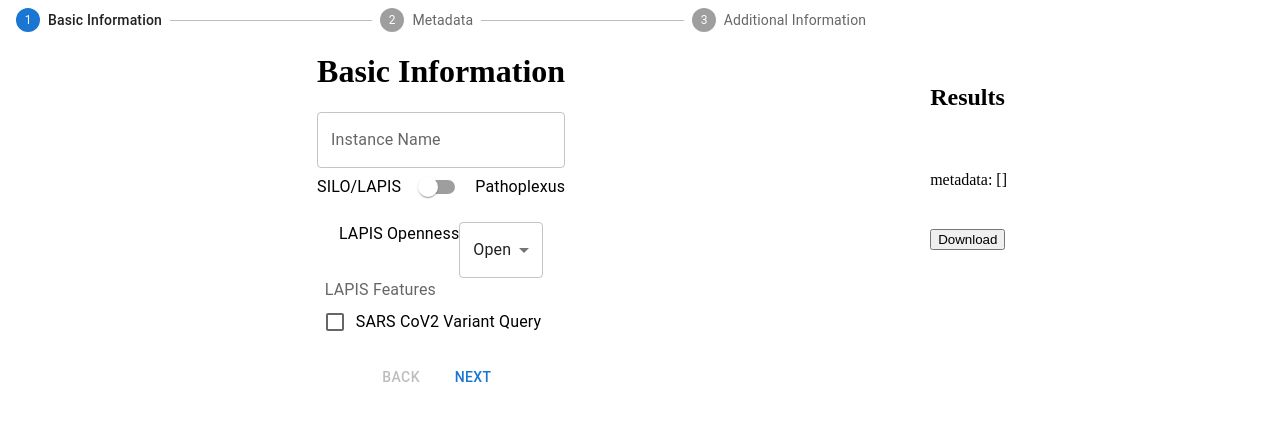
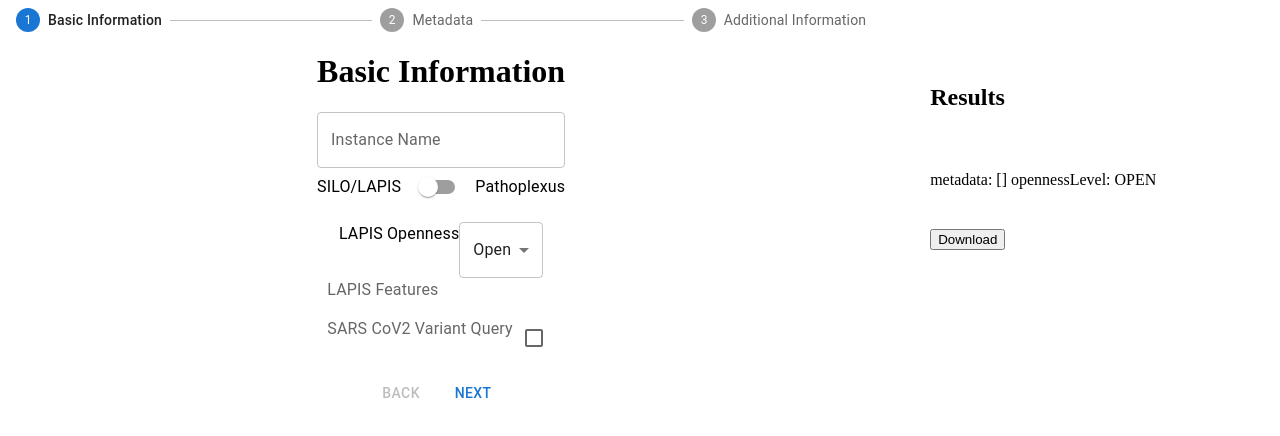
Before and after one commit to fengelniederhammer/GenSpectrumConfigGenerator, a React (Vite) app: page / in a window 1280 px wide. Both pictures are taken after a click on the button "NEW". Shown: the top 436 px of the page. Built offline with nearby package versions, Linux system fonts and the light colour scheme.

Commit message:
feat: write initial config data to context

```diff
--- a/src/BasicInformationWizard.tsx
+++ b/src/BasicInformationWizard.tsx
@@ -1,7 +1,6 @@
 import {
     Box,
     Checkbox,
-    FormControlLabel,
     FormGroup,
     FormLabel,
     MenuItem,
@@ -11,15 +10,40 @@ import {
     TextField,
     Typography,
 } from '@mui/material';
-import { LAPIS_OPENNESS_OPEN, LAPIS_OPENNESS_PROTECTED } from './configContext.tsx';
+import {
+    ConfigContext,
+    LAPIS_OPENNESS_OPEN,
+    LAPIS_OPENNESS_PROTECTED,
+    OpennessLevel,
+    PartialConfig,
+} from './configContext.tsx';
+import { useContext, useEffect } from 'react';
 
-const sarsCoV2VariantQuery = 'sarsCoV2VariantQuery';
+const features = [
+    {
+        featureName: 'sarsCoV2VariantQuery',
+        label: 'SARS CoV2 Variant Query',
+    },
+];
 
 export function BasicInformationWizard() {
+    const { config, modifyConfigField } = useContext(ConfigContext);
+
+    useEffect(() => {
+        if (config.opennessLevel === undefined) {
+            modifyConfigField('opennessLevel', LAPIS_OPENNESS_OPEN);
+        }
+    }, [config.opennessLevel, modifyConfigField]);
+
     return (
         <>
             <h1>Basic Information</h1>
-            <TextField label='Instance Name' variant='outlined' />
+            <TextField
+                label='Instance Name'
+                variant='outlined'
+                onChange={(event) => modifyConfigField('instanceName', event.target.value)}
+                defaultValue={config.instanceName ?? ''}
+            />
             <Stack direction='row' spacing={1} alignItems='center'>
                 <Typography>SILO/LAPIS</Typography>
                 <Switch />
@@ -27,15 +51,39 @@ export function BasicInformationWizard() {
             </Stack>
             <Box sx={{ display: 'flex', flexDirection: 'row', pt: 2 }}>
                 <Typography>LAPIS Openness</Typography>
-                <Select defaultValue={LAPIS_OPENNESS_OPEN}>
+                <Select
+                    defaultValue={config.opennessLevel ?? LAPIS_OPENNESS_OPEN}
+                    onChange={(event) => modifyConfigField('opennessLevel', event.target.value as OpennessLevel)}
+                >
                     <MenuItem value={LAPIS_OPENNESS_OPEN}>Open</MenuItem>
                     <MenuItem value={LAPIS_OPENNESS_PROTECTED}>Protected</MenuItem>
                 </Select>
             </Box>
-            <FormGroup>
-                <FormLabel>LAPIS Features</FormLabel>
-                <FormControlLabel control={<Checkbox />} label='SARS CoV2 Variant Query' />
-            </FormGroup>
+            <FeaturesModifier />
         </>
     );
 }
+
+function FeaturesModifier() {
+    const { config, modifyFeatureFields } = useContext(ConfigContext);
+
+    return (
+        <FormGroup>
+            <FormLabel>LAPIS Features</FormLabel>
+            {features.map(({ featureName, label }) => (
+                <Box sx={{ display: 'flex', flexDirection: 'row', pt: 2 }}>
+                    <FormLabel>{label}</FormLabel>
+                    <Checkbox
+                        key={featureName}
+                        onChange={(event) => modifyFeatureFields(featureName, event.target.checked ? 'add' : 'delete')}
+                        defaultChecked={hasFeature(config, featureName)}
+                    />
+                </Box>
+            ))}
+        </FormGroup>
+    );
+}
+
+function hasFeature(config: PartialConfig, featureName: string) {
+    return config.features?.some((feature) => feature.name === featureName) ?? false;
+}
--- a/src/configContext.tsx
+++ b/src/configContext.tsx
@@ -3,9 +3,14 @@ import { createContext, FC, PropsWithChildren, useState } from 'react';
 export const LAPIS_OPENNESS_OPEN = 'OPEN';
 export const LAPIS_OPENNESS_PROTECTED = 'PROTECTED';
 
+export type OpennessLevel = typeof LAPIS_OPENNESS_OPEN | typeof LAPIS_OPENNESS_PROTECTED;
+
 export type Config = {
+    instanceName: string;
+    opennessLevel: OpennessLevel;
     metadata: Metadata[];
     primaryKey: string;
+    features: Feature[];
 };
 
 export type PartialConfig = Partial<Config>;
@@ -14,6 +19,7 @@ export type ConfigContextType = {
     config: PartialConfig;
     addMetadata: (metadata: Metadata) => void;
     modifyConfigField: <T extends keyof Config>(field: T, value: Config[T]) => void;
+    modifyFeatureFields: (featureName: string, action: 'add' | 'delete') => void;
 };
 
 export type MetadataType = 'string' | 'date';
@@ -24,10 +30,15 @@ export type Metadata = {
     generateIndex: boolean;
 };
 
+export type Feature = {
+    name: string;
+};
+
 export const ConfigContext = createContext<ConfigContextType>({
     config: { metadata: [], primaryKey: '' },
     addMetadata: () => {},
     modifyConfigField: () => {},
+    modifyFeatureFields: () => {},
 });
 
 export const ConfigProvider: FC<PropsWithChildren<{ initialConfig: PartialConfig }>> = ({
@@ -42,6 +53,17 @@ export const ConfigProvider: FC<PropsWithChildren<{ initialConfig: PartialConfig
                 config,
                 addMetadata: (metadata) => setConfig({ ...config, metadata: [...(config.metadata ?? []), metadata] }),
                 modifyConfigField: (field, value) => setConfig({ ...config, [field]: value }),
+                modifyFeatureFields: (featureName, action) => {
+                    const features = config.features ?? [];
+
+                    const index = features.findIndex((feature) => feature.name === featureName);
+                    if (action === 'add' && index === -1) {
+                        features.push({ name: featureName });
+                    } else if (action === 'delete' && index >= 0) {
+                        features.splice(index, 1);
+                    }
+                    setConfig({ ...config, features });
+                },
             }}
         >
             {children}
```
